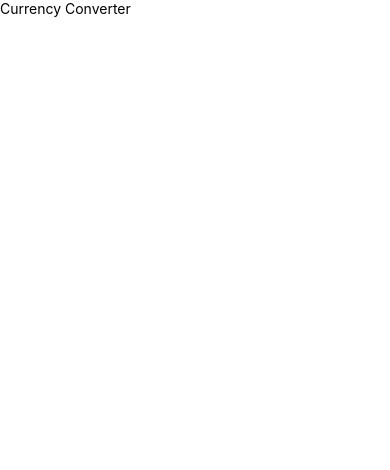
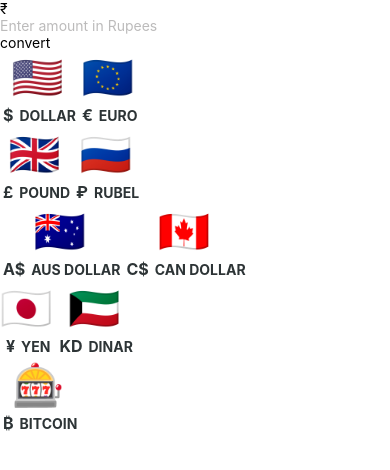
Before and after one commit to dhawal-793/Currency_Converter, a React Native app: screen / in a window 390 px wide. Shown: the top 470 px of the page. Built offline with nearby package versions, Linux system fonts and the light colour scheme.

Commit message:
Added the basic structure for the app.

```diff
--- a/src/App.tsx
+++ b/src/App.tsx
@@ -1,12 +1,15 @@
 import { useState } from 'react';
 import {
-  SafeAreaView,
+  FlatList,
+  Pressable,
   StyleSheet,
   Text,
+  TextInput,
   View,
 } from 'react-native';
 
 import { currencyByRupee } from './constants';
+import CurrencyButton from './components/CurrencyButton';
 
 
 function App(): JSX.Element {
@@ -56,11 +59,48 @@ function App(): JSX.Element {
   }
 
   return (
-    <SafeAreaView>
+    <View>
       <View>
-        <Text>Currency Converter</Text>
+        <View>
+          <View>
+            <Text>₹</Text>
+            <TextInput
+              maxLength={14}
+              value={inputValue}
+              clearButtonMode='always' //only for iOS
+              onChangeText={setInputValue}
+              keyboardType='number-pad'
+              placeholder='Enter amount in Rupees'
+              placeholderTextColor="#BCBBBB"
+            />
+          </View>
+          <Pressable onPress={() => handleClick()}>
+            <Text>{action}</Text>
+          </Pressable>
+        </View>
+        <View>
+          {inputValue && resultValue && (
+            <Text>
+              {`₹ ${inputValue} = `}{resultValue}
+            </Text>
+          )}
+        </View>
       </View>
-    </SafeAreaView>
+      <View>
+        <FlatList
+          numColumns={2}
+          data={currencyByRupee}
+          keyExtractor={item => item.name}
+          renderItem={({ item }) => (
+            <Pressable
+              onPress={() => setTargetCurrency(currency => currency === item.name ? "" : item.name)}
+            >
+              <CurrencyButton {...item} />
+            </Pressable>
+          )}
+        />
+      </View>
+    </View >
   );
 }
 
```
